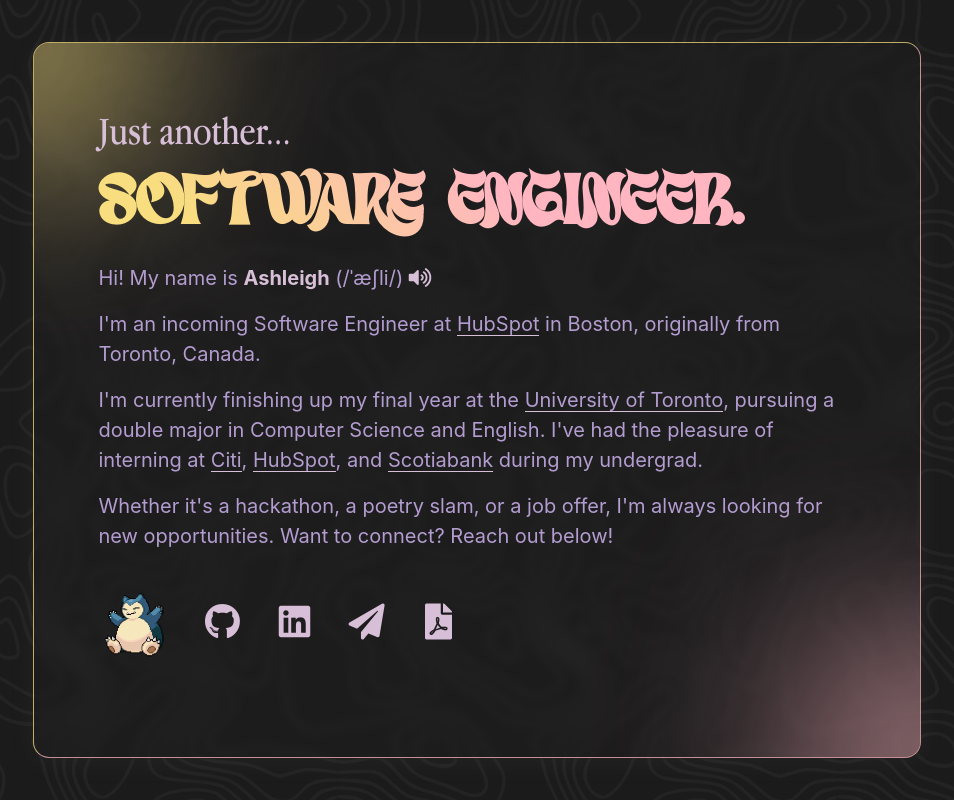
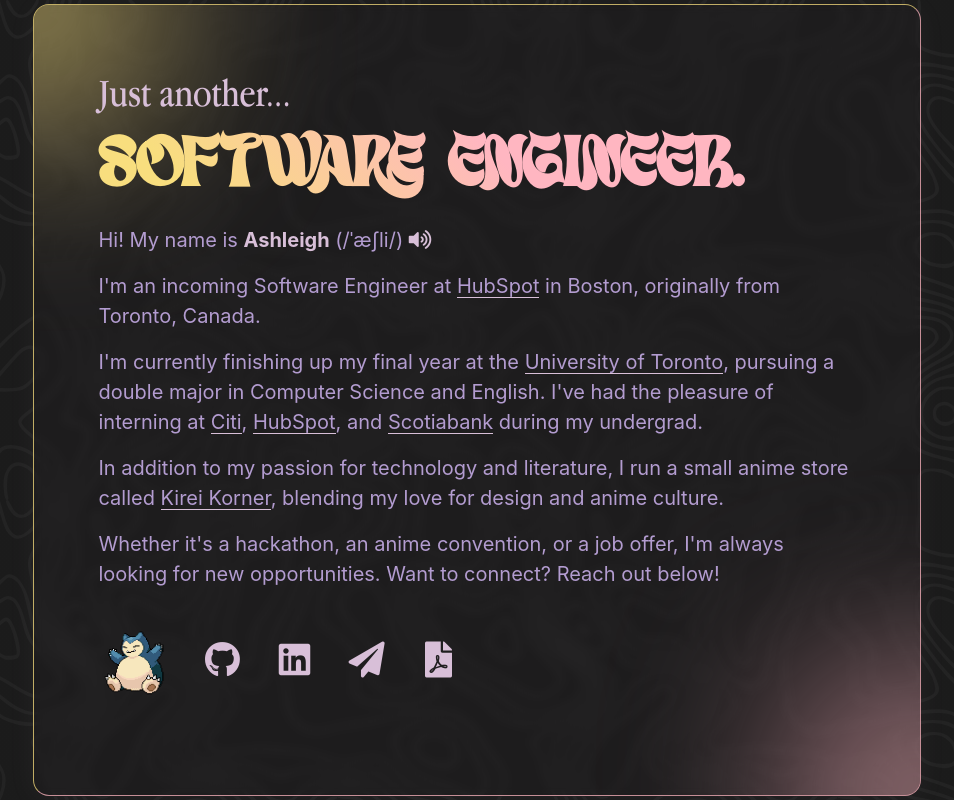
Before and after one commit to ashleighliu/ashleighliu.github.io, a Svelte app: page / in a window 1280 px wide. Shown: the whole page, without its empty margins (163-1117 px from the left). Built offline with nearby package versions, Linux system fonts and the light colour scheme; a web font is replaced by a local one.

Commit message:
Update bio

```diff
--- a/src/App.svelte
+++ b/src/App.svelte
@@ -50,8 +50,16 @@
         > during my undergrad.
       </p>
 
+      <p>In addition to my passion for technology and literature, I run a small anime store called <a
+        href="https://www.kireikorner.com/"
+        rel="noopener noreferrer nofollow"
+        target="_blank">Kirei Korner</a
+      >, blending my love for design and anime culture.
+
+      </p>
+
       <p>
-        Whether it's a hackathon, a poetry slam, or a job offer, I'm always
+        Whether it's a hackathon, an anime convention, or a job offer, I'm always
         looking for new opportunities. Want to connect? Reach out below!
       </p>
       <Contact />
```
